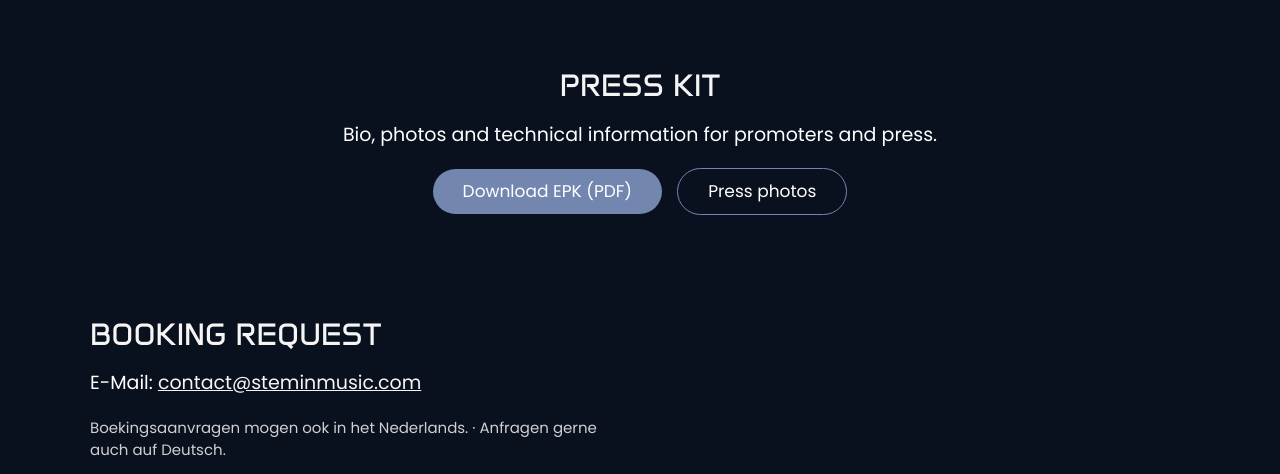
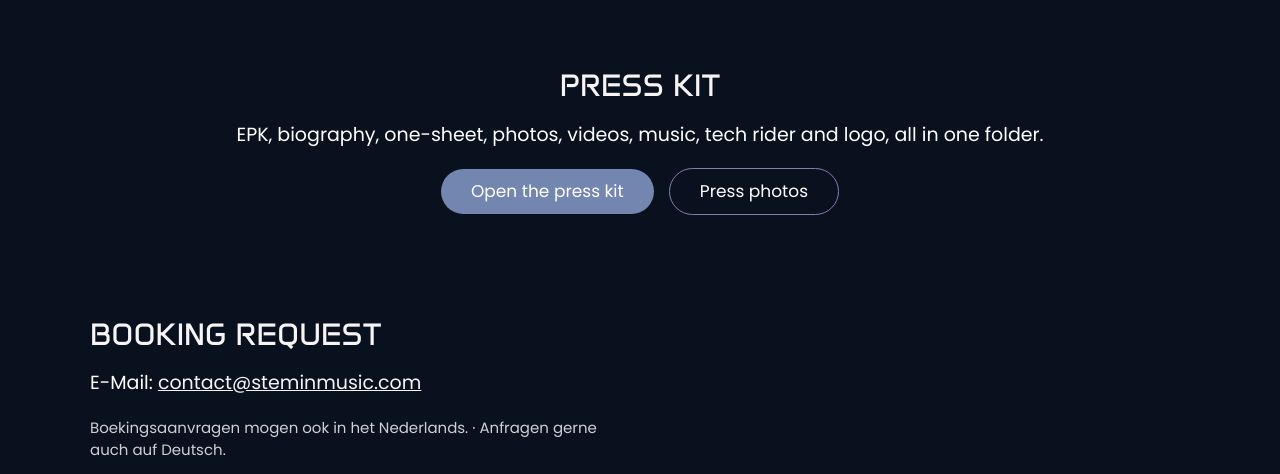
Before and after one commit to mindster1/steminmusic-site, a plain HTML site: page booking/index.html in a window 1280 px wide. Shown: the part 2500-2974 px from the top of the page. Drawn offline with Linux system fonts and the light colour scheme.

Commit message:
Booking/press: link the full press kit folder
Co-Authored-By: Claude Opus 5.5 <noreply@anthropic.com>
Claude-Session: https://claude.ai/code/session_01QE9fFRy5vQJR33ip8gCM6f

```diff
--- a/booking/index.html
+++ b/booking/index.html
@@ -48,8 +48,8 @@
 <p class="center"><em>“Meet Stemin. Refusing to fit in a box, and all the stronger for it.”</em></p>
 <p class="center">— Mike Burgess, Industry Advisor (UK)</p></div></section>
 <section class="sec"><div class="wrap"><h2 class="center">PRESS KIT</h2>
-<p class="center">Bio, photos and technical information for promoters and press.</p>
-<p class="center"><a class="button" href="https://drive.google.com/drive/folders/1B-3PsPf7jAhnRnCJGpX_uzkBK9g3aQ9h?usp=sharing" target="_blank" rel="noopener">Download EPK (PDF)</a> <a class="button outline" href="../press/">Press photos</a></p></div></section>
+<p class="center">EPK, biography, one-sheet, photos, videos, music, tech rider and logo, all in one folder.</p>
+<p class="center"><a class="button" href="https://drive.google.com/drive/folders/1zsEVpOitnk68miHf9jiluDAHunNUzL-t?usp=sharing" target="_blank" rel="noopener">Open the press kit</a> <a class="button outline" href="../press/">Press photos</a></p></div></section>
 <section class="sec"><div class="wrap"><div class="cols half" id="booking-form"><div><h2>BOOKING REQUEST</h2>
 <p>E-Mail: <a href="mailto:contact@steminmusic.com">contact@steminmusic.com</a></p>
 <p class="small-note">Boekingsaanvragen mogen ook in het Nederlands. · Anfragen gerne auch auf Deutsch.</p>
```
Also changed, not shown: press/index.html (+2 -2 lines).
